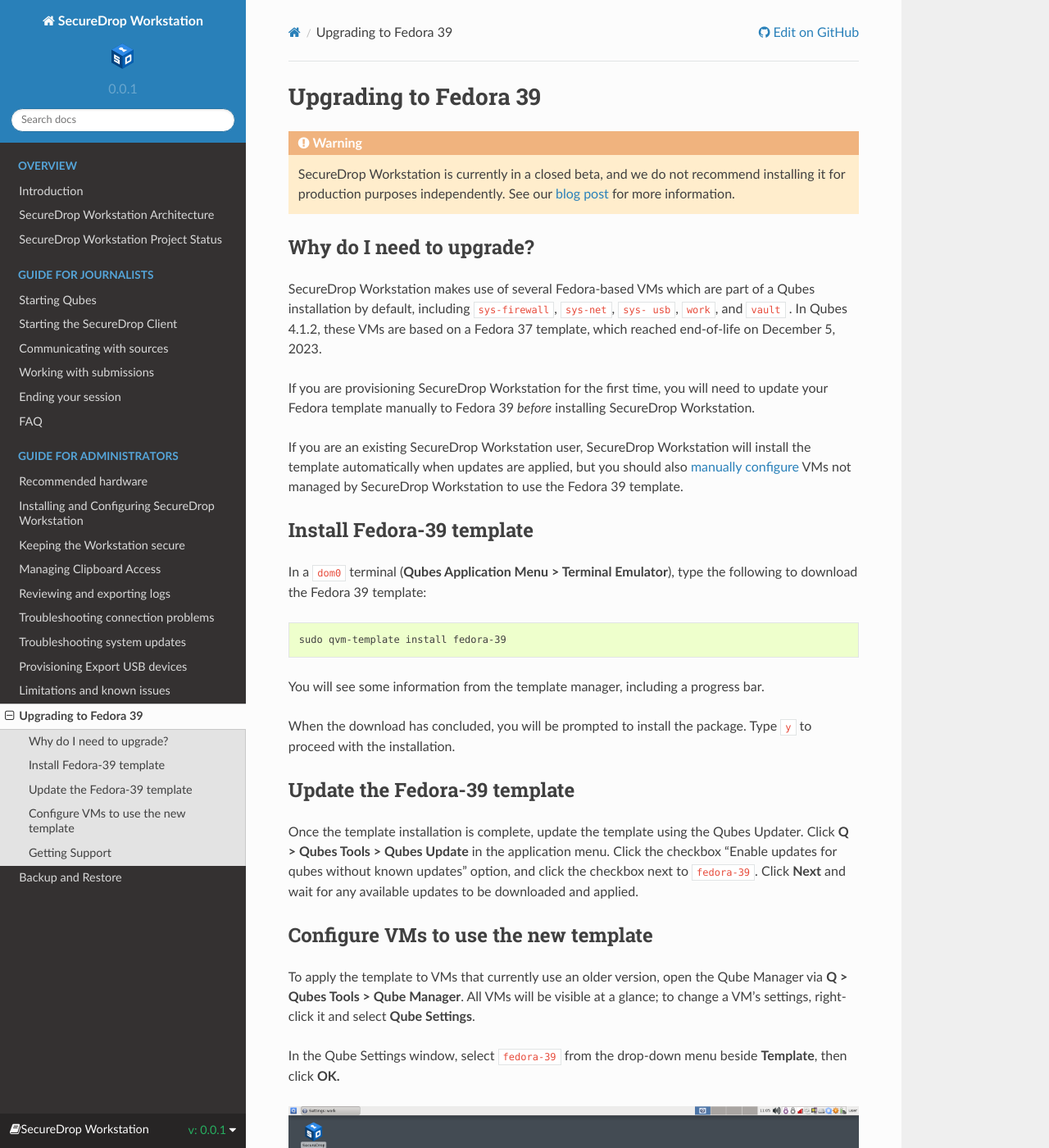
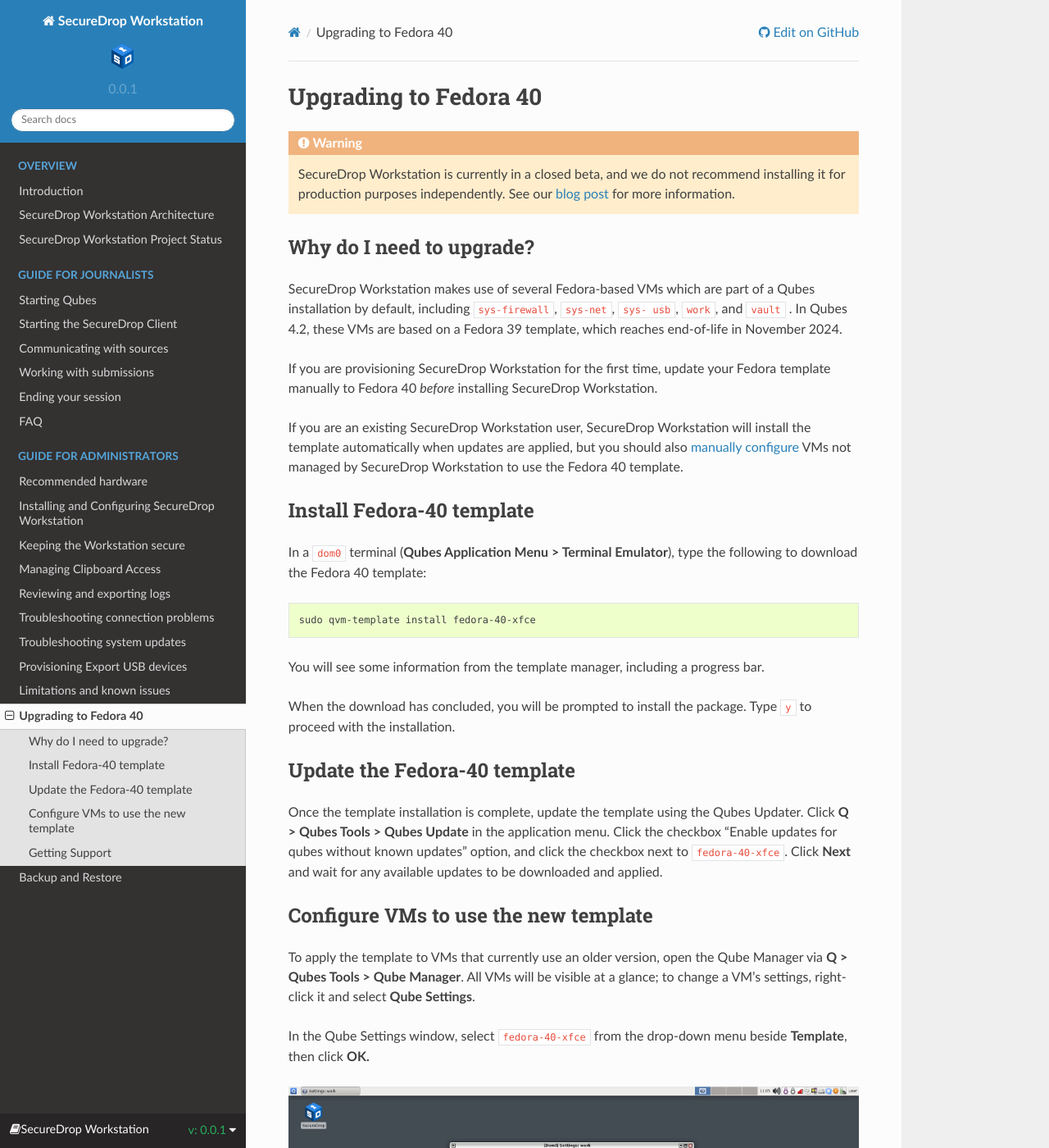
Before and after one commit to freedomofpress/securedrop-workstation-docs, a Sphinx documentation site: the page built from docs/admin/upgrading_fedora.rst, in a window 1280 px wide and 1400 px high. Shown: the whole window at 82% size. Built offline with Sphinx 7.4.7 and the Read the Docs theme 2.0.0, drawn with Linux system fonts in a browser that asks for light colours; some of the changed text lies outside the part shown.

Commit message:
Update docs to refer to Fedora-40 and fedora-40-xfce

```diff
--- a/docs/admin/install.rst
+++ b/docs/admin/install.rst
@@ -16,7 +16,7 @@
 #. Install Qubes OS
 #. (Hardware-dependent) Apply USB fixes
 #. Apply updates to system templates
-#. Install and update Fedora 39 base template
+#. Install and update Fedora 40 base template
 
 Install tasks:
 ~~~~~~~~~~~~~~
@@ -185,7 +185,7 @@
 
 - Once Tor has connected, select **Q > Qubes Tools > Qubes Update** to update the system VMs. in the ``[Dom0] Qubes Updater`` window, first check ``Enable updates for qubes without known available updates``, then check all entries in the list above except for dom0 (which you have already updated in the previous step). Then, click **Next**. The system's VMs will be updated sequentially - this may take some time. When the updates are complete, click **Finish**.
 
-Install Fedora 39 template
+Install Fedora 40 template
 ~~~~~~~~~~~~~~~~~~~~~~~~~~
 
 See :doc:`upgrading_fedora`.
--- a/docs/admin/upgrading_fedora.rst
+++ b/docs/admin/upgrading_fedora.rst
@@ -1,4 +1,4 @@
-Upgrading to Fedora 39
+Upgrading to Fedora 40
 ======================
 
 .. include:: ../includes/top-warning.rst
@@ -8,27 +8,27 @@
 
 SecureDrop Workstation makes use of several Fedora-based VMs which are part of
 a Qubes installation by default, including ``sys-firewall``, ``sys-net``, ``sys-
-usb``, ``work``, and ``vault`` . In Qubes 4.1.2, these VMs are based on a
-Fedora 37 template, which reached end-of-life on December 5, 2023.
+usb``, ``work``, and ``vault`` . In Qubes 4.2, these VMs are based on a
+Fedora 39 template, which reaches end-of-life in November 2024.
 
-If you are provisioning SecureDrop Workstation for the first time, you will need
-to update your Fedora template manually to Fedora 39 *before* installing
+If you are provisioning SecureDrop Workstation for the first time,
+update your Fedora template manually to Fedora 40 *before* installing
 SecureDrop Workstation.
 
 If you are an existing SecureDrop Workstation user, SecureDrop Workstation
 will install the template automatically when updates are applied, but you
 should also :ref:`manually configure <configure_vms>` VMs not managed by
-SecureDrop Workstation to use the Fedora 39 template.
+SecureDrop Workstation to use the Fedora 40 template.
 
-Install Fedora-39 template
+Install Fedora-40 template
 --------------------------
 
 In a ``dom0`` terminal (**Qubes Application Menu > Terminal Emulator**), type
-the following to download the Fedora 39 template:
+the following to download the Fedora 40 template:
 
 .. code:: sh
 
-   sudo qvm-template install fedora-39
+   sudo qvm-template install fedora-40-xfce
 
 You will see some information from the template manager, including a progress
 bar.
@@ -37,12 +37,12 @@
 Type ``y`` to proceed with the installation.
 
 
-Update the Fedora-39 template
+Update the Fedora-40 template
 -----------------------------
 Once the template installation is complete, update the template using the Qubes
 Updater. Click **Q > Qubes Tools > Qubes Update** in the application menu.
 Click the checkbox "Enable updates for qubes without known updates" option,
-and click the checkbox next to ``fedora-39``. Click **Next** and wait for
+and click the checkbox next to ``fedora-40-xfce``. Click **Next** and wait for
 any available updates to be downloaded and applied.
 
 .. _configure_vms:
@@ -53,7 +53,7 @@
 Qube Manager via **Q > Qubes Tools > Qube Manager**. All VMs will be visible at
 a glance; to change a VM's settings, right-click it and select **Qube Settings**.
 
-In the Qube Settings window, select ``fedora-39`` from the drop-down menu
+In the Qube Settings window, select ``fedora-40-xfce`` from the drop-down menu
 beside **Template**, then click **OK.**
 
 |screenshot_qsettings_fedora32|
@@ -65,18 +65,18 @@
   - ``sys-net``
   - ``default-mgmt-dvm``.
 
-Create a new disposable VM template based on Fedora 39 by running
+Create a new disposable VM template based on Fedora 40 by running
 the following commands in ``dom0``:
 
 .. code:: sh
 
-  qvm-create -l red -t fedora-39 fedora-39-dvm
-  qvm-prefs fedora-39-dvm template_for_dispvms True
-  qvm-features fedora-39-dvm appmenus-dispvm 1
-  qubes-prefs default-dispvm fedora-39-dvm
+  qvm-create -l red -t fedora-40-xfce fedora-40-dvm
+  qvm-prefs fedora-40-dvm template_for_dispvms True
+  qvm-features fedora-40-dvm appmenus-dispvm 1
+  qubes-prefs default-dispvm fedora-40-dvm
 
 Now, switch the templates for ``sys-usb`` and ``sys-firewall`` to
-``fedora-39-dvm`` using the same process that you used above.
+``fedora-40-dvm`` using the same process that you used above.
 
 Reboot the system to ensure the changes take effect. Alternatively, you can
 restart only the VMs you have updated. If you get a ``sys-whonix`` prompt asking how you want to connect to the Tor network, select the "Connect" option, which allows a direct connection to the Tor network.
```
